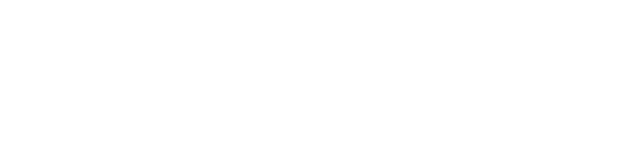
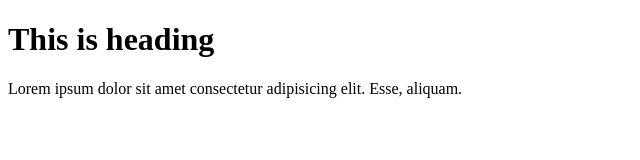
Before and after one commit to Mahin-coder/second-repo, a plain HTML site: page index.html in a window 1280 px wide. Shown: the whole page, without its empty margins (0-640 px from the left). Drawn offline with Linux system fonts and the light colour scheme.

Commit message:
first commit

```diff
--- a/index.html
+++ b/index.html
@@ -7,6 +7,7 @@
     <title>Second Repository</title>
 </head>
 <body>
-
+    <h1>This is heading</h1>
+    <p>Lorem ipsum dolor sit amet consectetur adipisicing elit. Esse, aliquam.</p>
 </body>
 </html>
```
